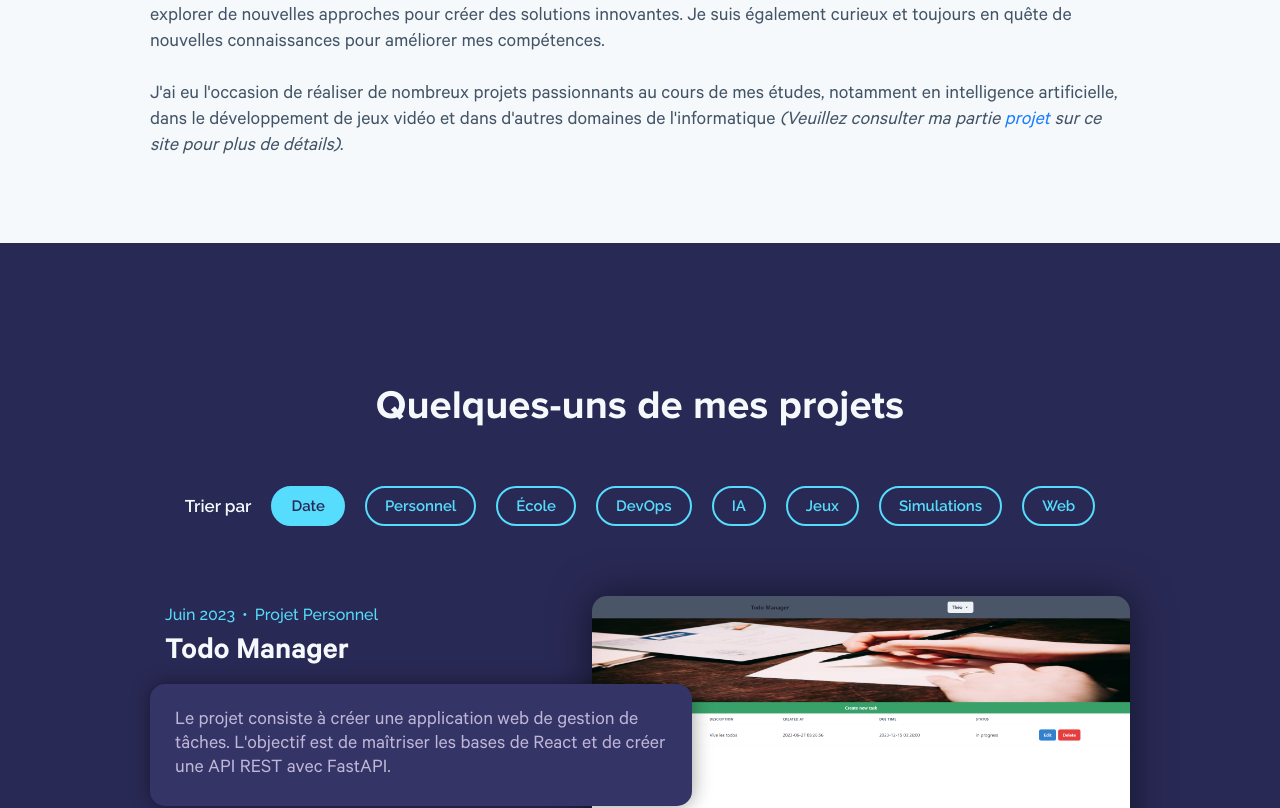
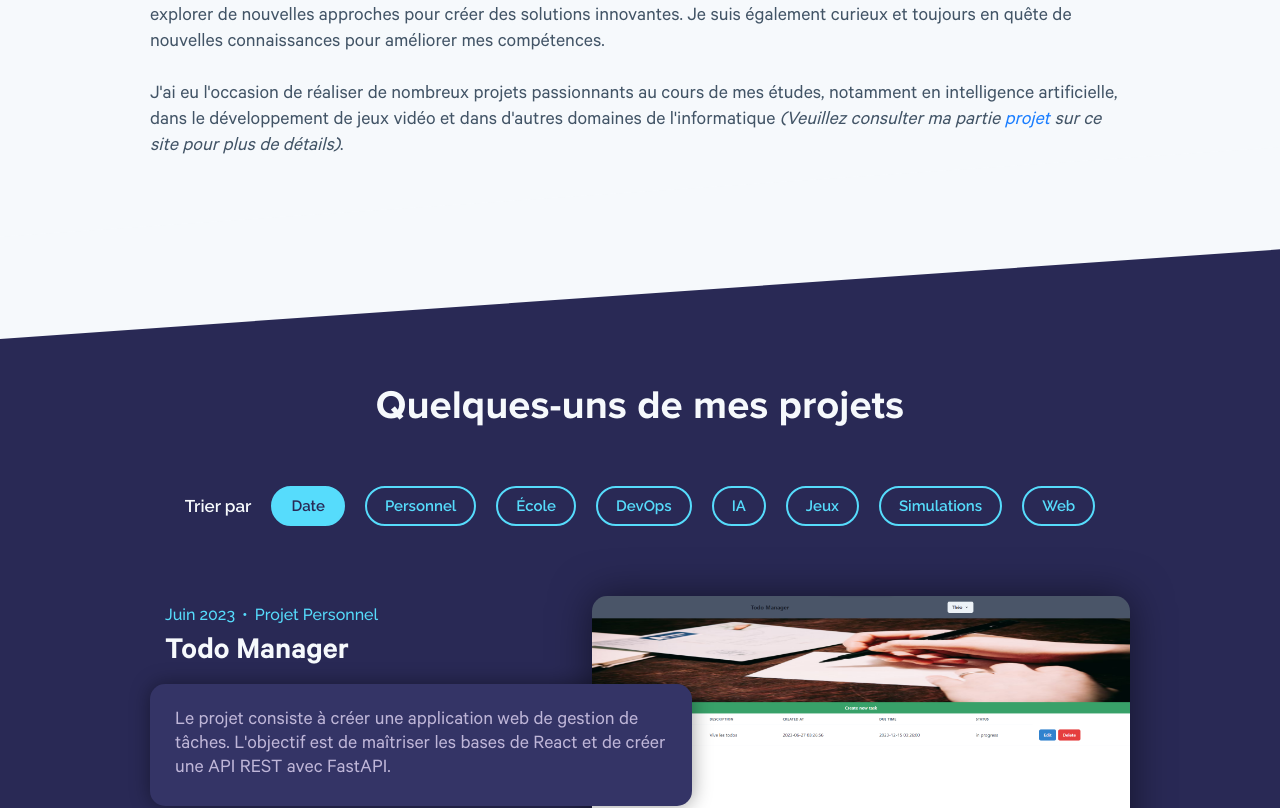
Before and after one commit to TheoEwzZer/theoewzzer.github.io, a React (Create React App) app: page / in a window 1280 px wide. Shown: the part 1100-1908 px from the top of the page. Built offline with nearby package versions, Linux system fonts and the light colour scheme.

Commit message:
✨ feat: add empty div to improve layout spacing

```diff
--- a/src/about.tsx
+++ b/src/about.tsx
@@ -44,6 +44,7 @@ function About(): React.ReactElement {
           </div>
         </div>
       </section>
+      <div className="section_end about_end"></div>
     </>
   );
 }
--- a/src/projects.tsx
+++ b/src/projects.tsx
@@ -355,6 +355,7 @@ function Projects(): React.ReactElement {
           <div className="other_projects_content"></div>
         </div>
       </section>
+      <div className="section_end projects_end"></div>
     </>
   );
 }
--- a/src/skills.tsx
+++ b/src/skills.tsx
@@ -140,6 +140,7 @@ function Skills(): React.ReactElement {
           </div>
         </div>
       </section>
+      <div className="section_end skills_end"></div>
     </>
   );
 }
```
